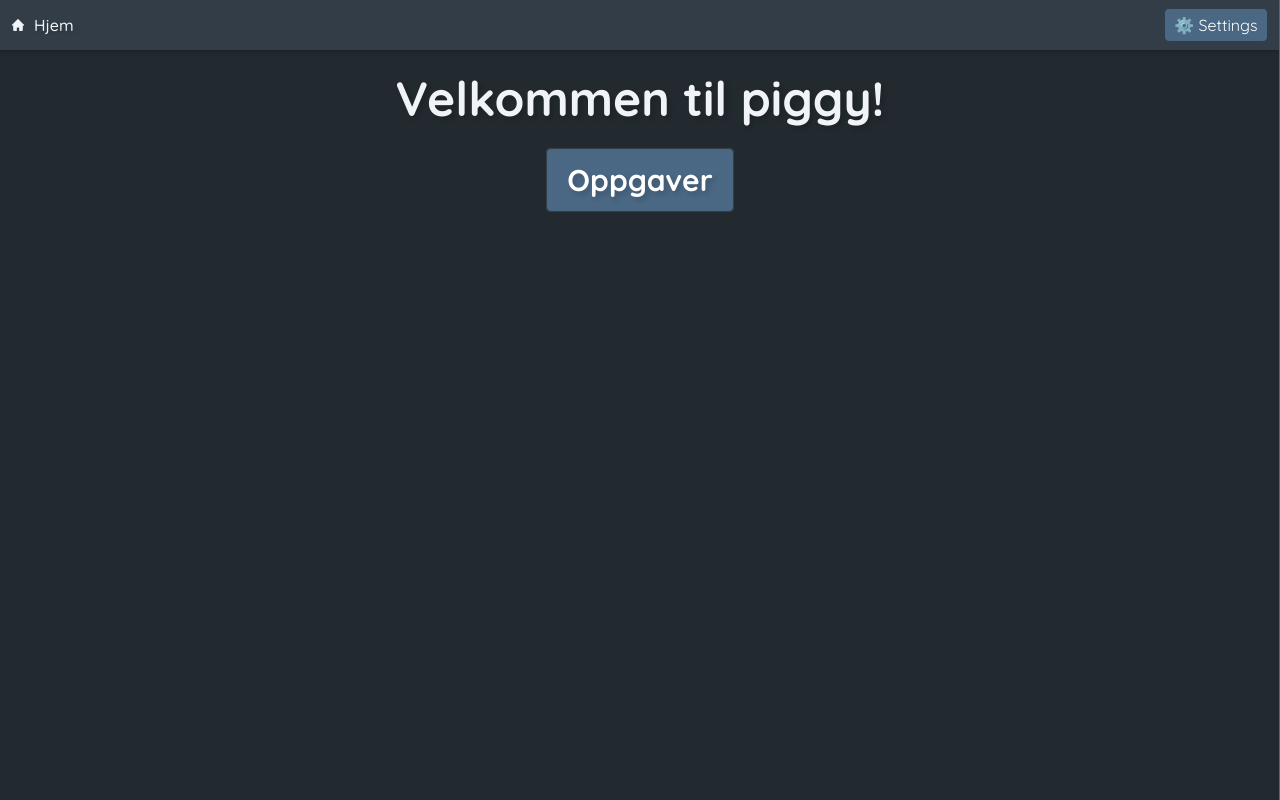
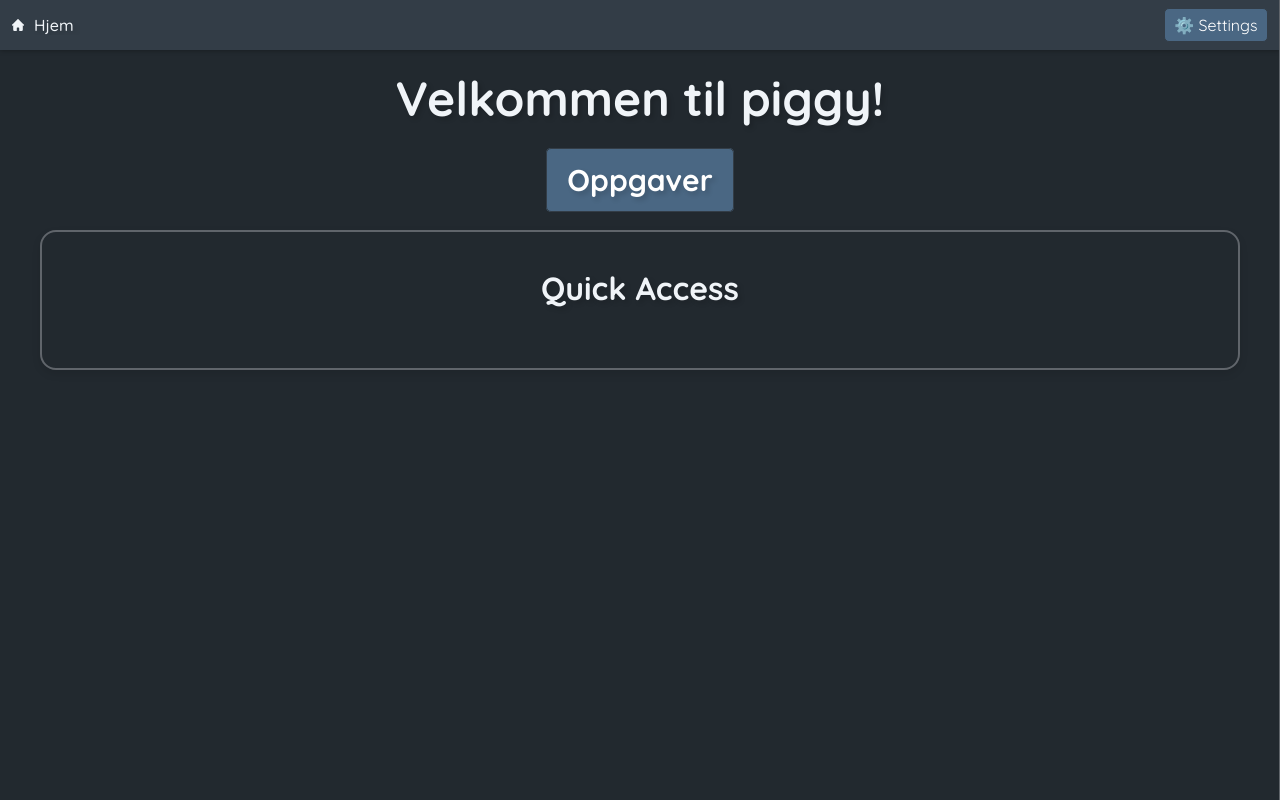
Before and after one commit to VaagenIM/piggy, a Flask app: page / in a window 1280 px wide. Run offline with Flask 3, Linux system fonts and the light colour scheme; style sheets or scripts are compiled from the project's sources; some libraries are stand-ins or nearby versions; some web fonts are replaced.

Commit message:
Quick Access progress

```diff
--- a/piggy/static/css/styles.css
+++ b/piggy/static/css/styles.css
@@ -243,6 +243,116 @@ img[src*='#center'] {
   .card-grid-container {
     grid-template-columns: repeat(5, 1fr);
   }
+}
+
+/****************\
+|* QUICK ACCESS *|
+\****************/
+.quick-access-wrapper {
+  background-color: var(--piggy-main);
+  padding: 2rem;
+  border: 2px solid var(--piggy-neutral);
+  border-radius: 1rem;
+  box-shadow: 0 4px 8px rgba(0, 0, 0, 0.1);
+  max-width: 1200px;
+  margin: 2rem auto;
+}
+
+/* Main heading */
+.quick-access-heading {
+  color: var(--piggy-text-main);
+  text-align: center;
+  margin-bottom: 1.5rem;
+  margin-top: 0;
+  font-size: 2rem;
+}
+
+/* Flex container for the year columns */
+.quick-access-columns {
+  display: flex;
+  gap: 1.5rem;
+  flex-wrap: wrap;
+}
+
+/* Each year column styling */
+.quick-access-column {
+  background-color: var(--piggy-main);
+  padding: 1rem;
+  border: 1px solid var(--piggy-neutral);
+  border-radius: 1rem;
+  flex: 1;
+  min-width: 280px;
+  box-shadow: 0 2px 4px rgba(0, 0, 0, 0.1);
+  display: flex;
+  flex-direction: column;
+  gap: 1rem;
+}
+
+/* Year heading inside each column */
+.quick-access-year-heading {
+  border-bottom: 1px solid var(--piggy-neutral);
+  color: var(--light);
+  font-size: 1.75rem;
+  font-weight: 900;
+  margin-bottom: 1rem;
+  text-align: center;
+}
+
+/* Styling for each study direction card */
+.quick-access-card {
+  background-color: var(--piggy-main);
+  border: 1px solid var(--piggy-neutral);
+  border-radius: 1rem;
+  overflow: hidden;
+  box-shadow: 0 1px 3px rgba(0, 0, 0, 0.1);
+}
+
+/* Header for each card */
+.quick-access-card-header {
+  background-color: var(--piggy-main);
+  padding: 0.5rem 1rem;
+  color: var(--piggy-text-main);
+  font-weight: bold;
+  text-align: center;
+}
+
+/* Study direction name (inside the header) */
+.quick-access-study-direction {
+  font-size: 1.25rem;
+  margin-bottom: 0;
+}
+
+/* Container for the subject buttons */
+.quick-access-subjects {
+  display: flex;
+  flex-wrap: wrap;
+  gap: 0.5rem;
+  padding: 0.5rem 1rem;
+}
+
+/* Styling for subject buttons */
+.quick-access-subject-button {
+  color: var(--piggy-text-button);
+  border: 1px solid var(--piggy-dark);
+  border-radius: 1rem;
+  text-decoration: none;
+  transition: background-color 0.3s ease;
+}
+
+.quick-access-subject-button:hover {
+  background-color: var(--piggy-button-hover);
+  box-shadow: 0 0 3px var(--piggy-text-main);
+  filter: brightness(1.5);
+  transition: 0.2s;
+}
+
+.quick-access-thumbnail {
+  display: inline-block;
+  aspect-ratio: 16 / 3;
+  width: 100%;
+  border-radius: 1rem;
+  box-shadow: 5px 5px 5px 0 var(--piggy-shadow-box);
+  object-fit: cover;
 }
 
 /*****************\
--- a/piggy/templates/index.html
+++ b/piggy/templates/index.html
@@ -1,8 +1,12 @@
 {% extends 'layout.html' %}
+
+{% from "partials/parts/quick_access.html" import quick_access %}
+
 {% block base %}
   <main class="container mx-auto text-center">
       <h1 class="main-title text-5xl font-extrabold text-center my-6">
         Velkommen til piggy!
+
       </h1>
       <div class="h-4"></div>
       <a
@@ -11,5 +15,9 @@
       >
       Oppgaver
     </a>
+
+    <div id="quick-access" class="mt-8">
+      {{ quick_access(piggymap) }}
+    </div>
   </main>
 {% endblock %}
--- /dev/null
+++ b/piggy/templates/partials/parts/quick_access.html
@@ -0,0 +1,31 @@
+{% macro quick_access(tree) %}
+<div class="quick-access-wrapper">
+    <div class="quick-access-heading font-extrabold my-6">Quick Access</div>
+    <div class="quick-access-columns">
+      {% for year_key, year in tree.items() %}
+        {% if year.data is defined %}
+          <div class="quick-access-column">
+            <h3 class="quick-access-year-heading">{{ year.meta.name }}</h3>
+            {% for sd_key, sd in year.data.items() %}
+            <div class="quick-access-card-header">
+              <div class="quick-access-study-direction">{{ sd.meta.name }}:</div>
+            </div>
+              <div class="quick-access-card">
+                {% if sd.data is defined %}
+                  <div class="quick-access-subjects">
+                    {% for subj_key, subj in sd.data.items() %}
+                      <a href="/{{ subj.meta.system_path | string | replace('piggybank', 'main') }}"
+                         class="quick-access-subject-button">
+                        <img class="quick-access-thumbnail" src="/{{ subj.meta.system_path | string | replace('piggybank', 'img') }}/media/header.webp">
+                      </a>
+                    {% endfor %}
+                  </div>
+                {% endif %}
+              </div>
+            {% endfor %}
+          </div>
+        {% endif %}
+      {% endfor %}
+    </div>
+  </div>
+{% endmacro %}
--- a/run.py
+++ b/run.py
@@ -44,7 +44,7 @@ if __name__ == "__main__":
     # Run these once on the first run
     if os.environ.get("WERKZEUG_RUN_MAIN") != "true":
         # This code will run only once, not in the reloaded processes
-        checkout_branch("test-output")
+        checkout_branch("output")
         run_tailwind(reload=True)  # TODO: This does not keep watching for changes
         subprocesses.append(subprocess.Popen('npx livereload "piggy/, piggybank/"', shell=True))
         print("Houston, we have lift-off! (http://localhost:5001)")
```
Lines whose indentation alone changed are shown as unchanged.
